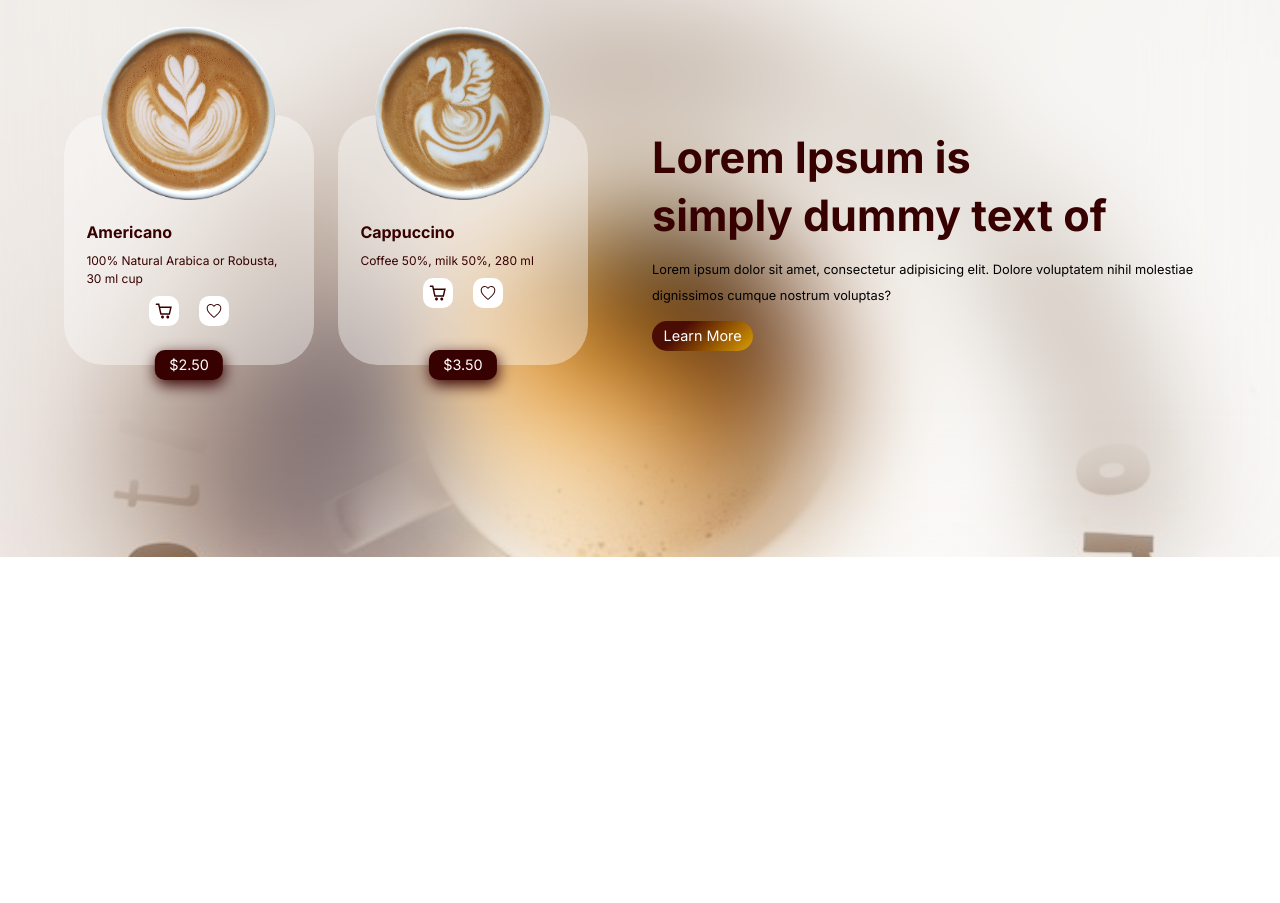
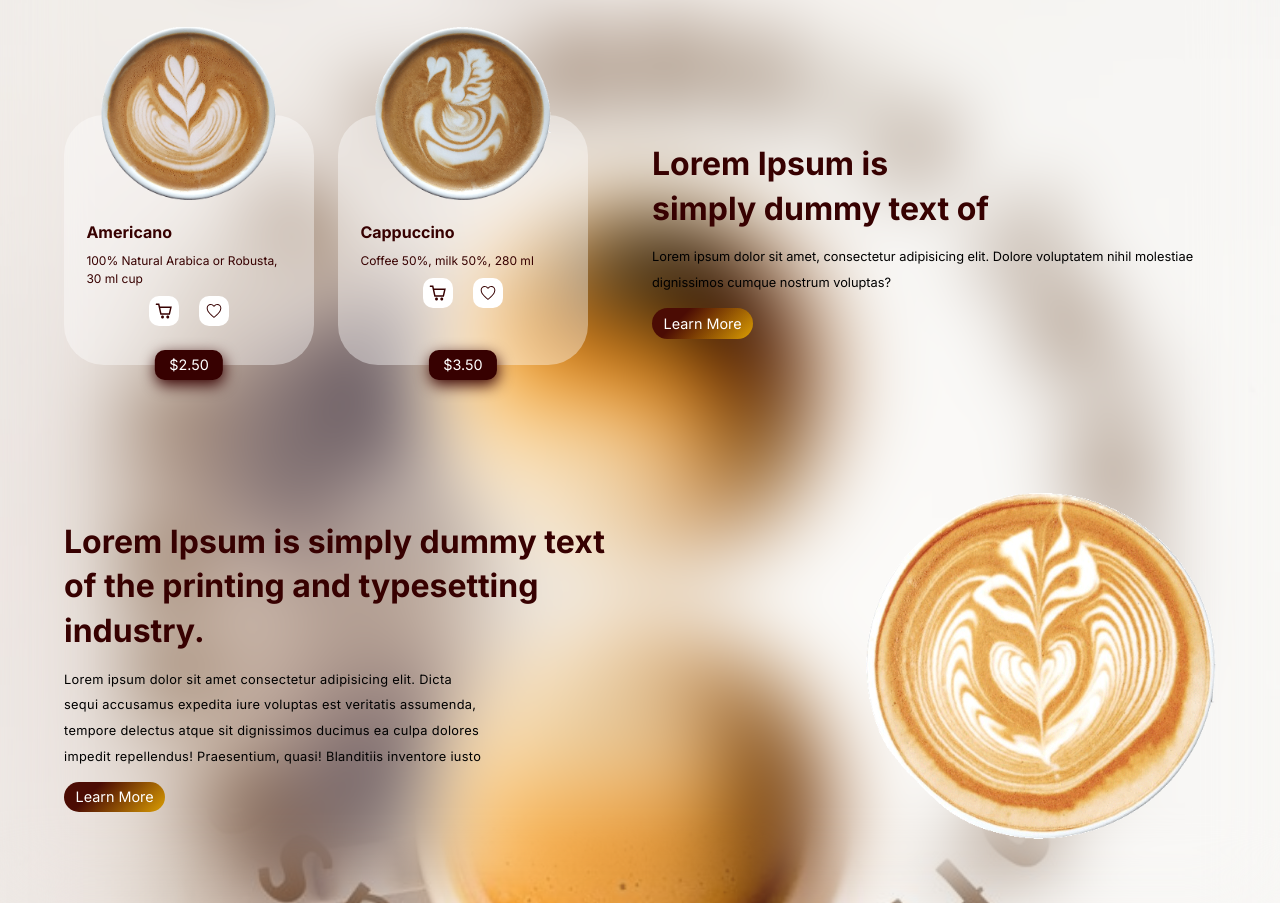
Before and after one commit to MudasirBashirBhatti/flavored-next-tailwind, a Next.js app: page / in a window 1280 px wide. Shown: the part 540-1443 px from the top of the page. Before the commit the page ends 1097 px from the top, so only its background shows below. Built offline with nearby package versions, Linux system fonts and the light colour scheme.

Commit message:
section (left-text and right pic)

```diff
--- a/src/app/globals.css
+++ b/src/app/globals.css
@@ -6,7 +6,6 @@
   margin: 0;
   padding: 0;
   box-sizing: border-box;
-  /* border: 1px solid red; */
 }
 body {
   width: 100%;
--- a/src/app/page.js
+++ b/src/app/page.js
@@ -6,7 +6,7 @@ import { SiCoffeescript } from "react-icons/si";
 import PriceCard from "@/components/PriceCard";
 export default function Home() {
   return (
-    <div className="w-[100%] backdrop-blur-[60px] bg-white/30 p-[4em]">
+    <div className="w-[100%] backdrop-blur-[40px] bg-white/30 p-[4em]">
       {/* navigation bar */}
       <nav className="w-[100%] flex justify-between items-center">
         <div className="text-primary font-bold text-xl">Flavored</div>
@@ -65,7 +65,7 @@ export default function Home() {
           />
         </div>
         <div className="flex-[0.5]">
-          <div className="font-bold text-[2.7rem] text-primary leading-[3.6rem]">
+          <div className="font-bold text-[2rem] text-primary leading-[1.4em]">
             Lorem Ipsum is <br /> simply dummy text of
           </div>
           <div className="leading-[2em] text-[.8rem] py-[1em]">
@@ -76,6 +76,32 @@ export default function Home() {
         </div>
       </div>
 
+      {/* section with text on left and pic on right */}
+      <div className="flex justify-between items-center">
+        {/* left div */}
+        <div>
+          <div className="font-bold text-[2rem] text-primary leading-[1.4em]">
+            Lorem Ipsum is simply dummy text <br /> of the printing and
+            typesetting <br /> industry.
+          </div>
+          <div className="leading-[2em] text-[.8rem] py-[1em] tracking-wide">
+            Lorem ipsum dolor sit amet consectetur adipisicing elit. Dicta
+            <br /> sequi accusamus expedita iure voluptas est veritatis
+            assumenda, <br />
+            tempore delectus atque sit dignissimos ducimus ea culpa dolores
+            <br />
+            impedit repellendus! Praesentium, quasi! Blanditiis inventore iusto
+          </div>
+          <Button btnTitle={"Learn More"} />
+        </div>
+        {/* right div containing image */}
+        <img
+          className="w-[350px] text-right"
+          src="/images/coffee-heart.gif"
+          alt=""
+        />
+      </div>
+
       {/* container div ends here */}
     </div>
   );
```
